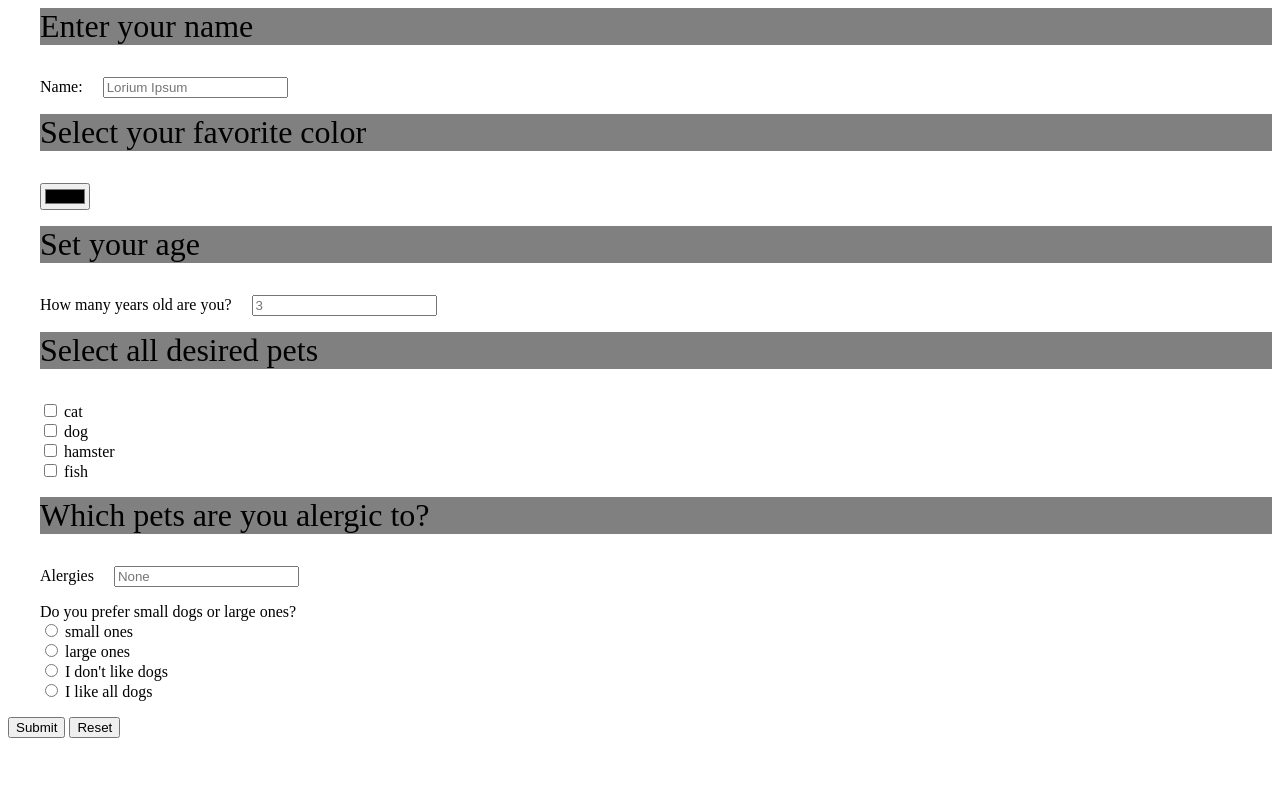
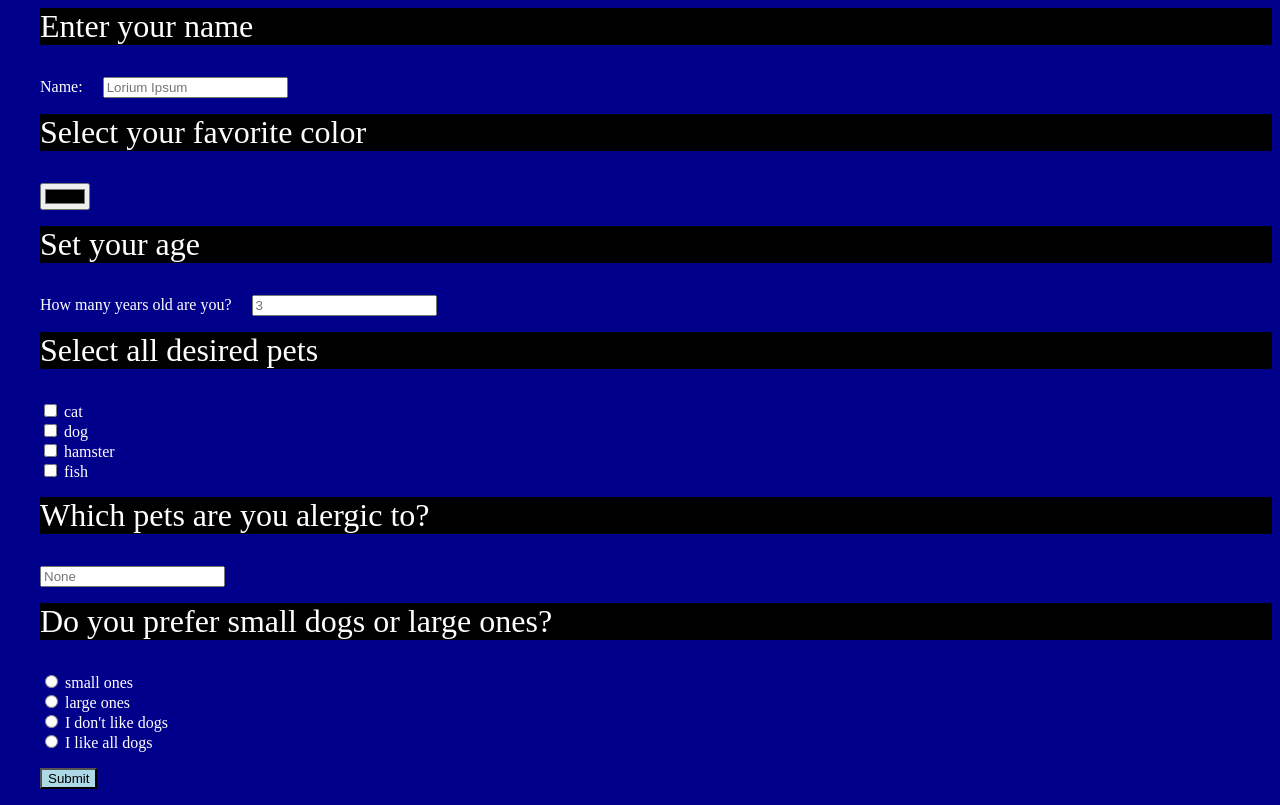
Before and after one commit to Alexandria-Davis/Web-Design-Class-Repository, a PHP site: page /project/2/index.html in a window 1280 px wide. Before the commit the page ends 738 px from the top, so only its background shows below. Run offline with PHP 8.4, Linux system fonts and the light colour scheme.

Commit message:
fix css issues

```diff
--- a/project/2/css/css.css
+++ b/project/2/css/css.css
@@ -5,13 +5,22 @@ field{
 }
 label {
     padding-right:1em;
+    font-weight:4px;
+    color:white;
 }
 answer {
     display:block;
 }
 instruction{
     font-size:2em;
-    background:grey;
+    background:black;
+    color:white;
     display:block;
     margin-bottom:1em;
 }
+body {
+    background:darkblue;
+}
+button {
+    background-color:lightblue;
+}
--- a/project/2/index.html
+++ b/project/2/index.html
@@ -46,29 +46,30 @@
             </field>
             <field>
                 <instruction>Which pets are you alergic to?</instruction>
-                <label for="Name">Alergies </label><input type="text" name="Name" placeholder="None" id = "alergyfield"/>
+                <label for="Name" value="Alergies"><input type="text" name="Name" placeholder="None" id = "alergyfield"/>
             </field>
             <field>
-            <label for="colorfield">Do you prefer small dogs or large ones?</label>
+            <instruction>Do you prefer small dogs or large ones?</instruction>
             <answer>
-            <input type="radio" id="smalldog" />
+            <input type="radio" id="smalldog" name="smallorlargedog"/>
             <label for="smalldog">small ones</label>
             </answer>
             <answer>
-            <input type="radio" id="smalldog" />
+            <input type="radio" id="smalldog" name="smallorlargedog"/>
             <label for="largedog">large ones</label>
             </answer>
             <answer>
-            <input type="radio" id="nodog" />
+            <input type="radio" id="nodog" name="smallorlargedog"/>
             <label for="smalldog">I don't like dogs</label>
             </answer>
             <answer>
-            <input type="radio" id="alldog" />
+            <input type="radio" id="alldog" name="smallorlargedog"/>
             <label for="smalldog">I like all dogs</label>
             </answer>
             </field>
+            <field>
             <button type="button" id="submit">Submit</button>
-            <button type="button" id="reset">Reset</button>
+            </field>
         </form>
     </body>
 </html>
--- a/project/2/js/process.js
+++ b/project/2/js/process.js
@@ -0,0 +1,4 @@
+submitted() {
+    form = document.querySelector("form")
+    form.innerHTML = "Your data has been entered into our database and sold for 10 c a pop. Thank you!"
+}
```
Also changed, not shown: labs/3/css/css.css (+19 -0 lines).
